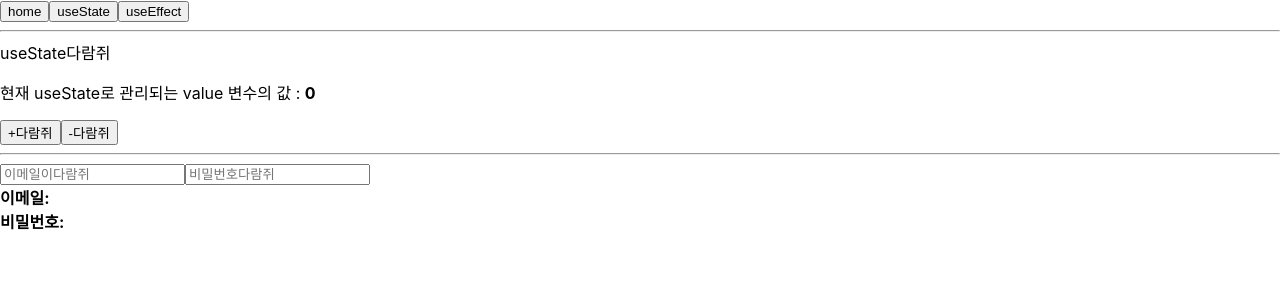
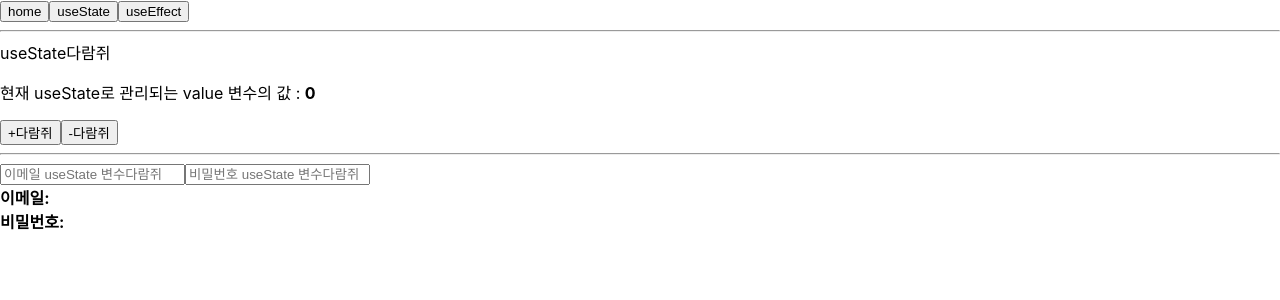
Before and after one commit to HelloMinchan/React-Hook, a React (Create React App) app: page /usestate in a window 1280 px wide. Shown: the top 300 px of the page. Built offline with nearby package versions, Linux system fonts and the light colour scheme.

Commit message:
useState수정

```diff
--- a/src/pages/Usestate.tsx
+++ b/src/pages/Usestate.tsx
@@ -28,12 +28,12 @@ function Usestate() {
         <input
           value={email}
           onChange={handleInputEmail}
-          placeholder={"이메일이다람쥐"}
+          placeholder={"이메일 useState 변수다람쥐"}
         />
         <input
           value={password}
           onChange={handleInputPassword}
-          placeholder={"비밀번호다람쥐"}
+          placeholder={"비밀번호 useState 변수다람쥐"}
         />
       </div>
 
```
